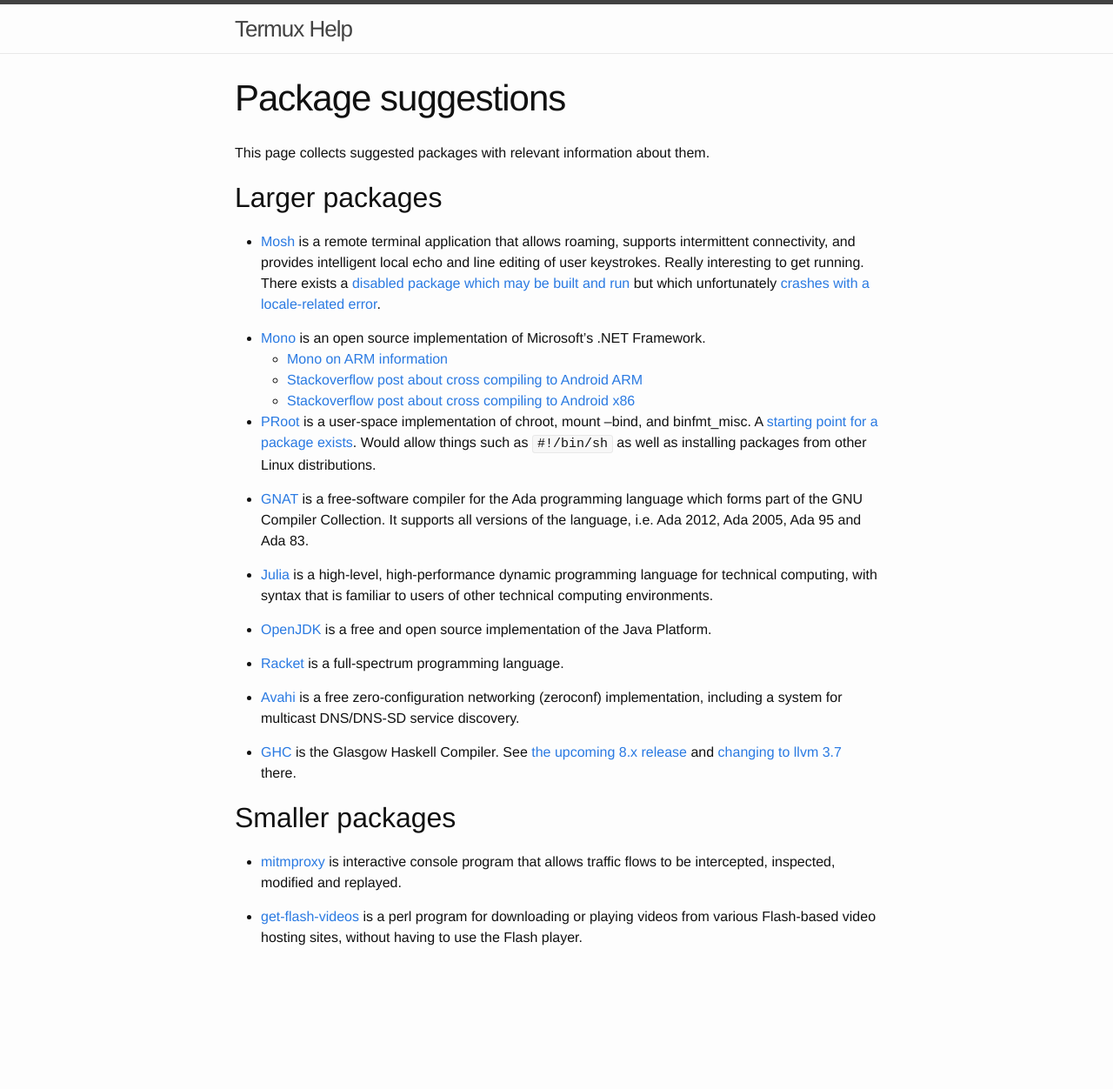
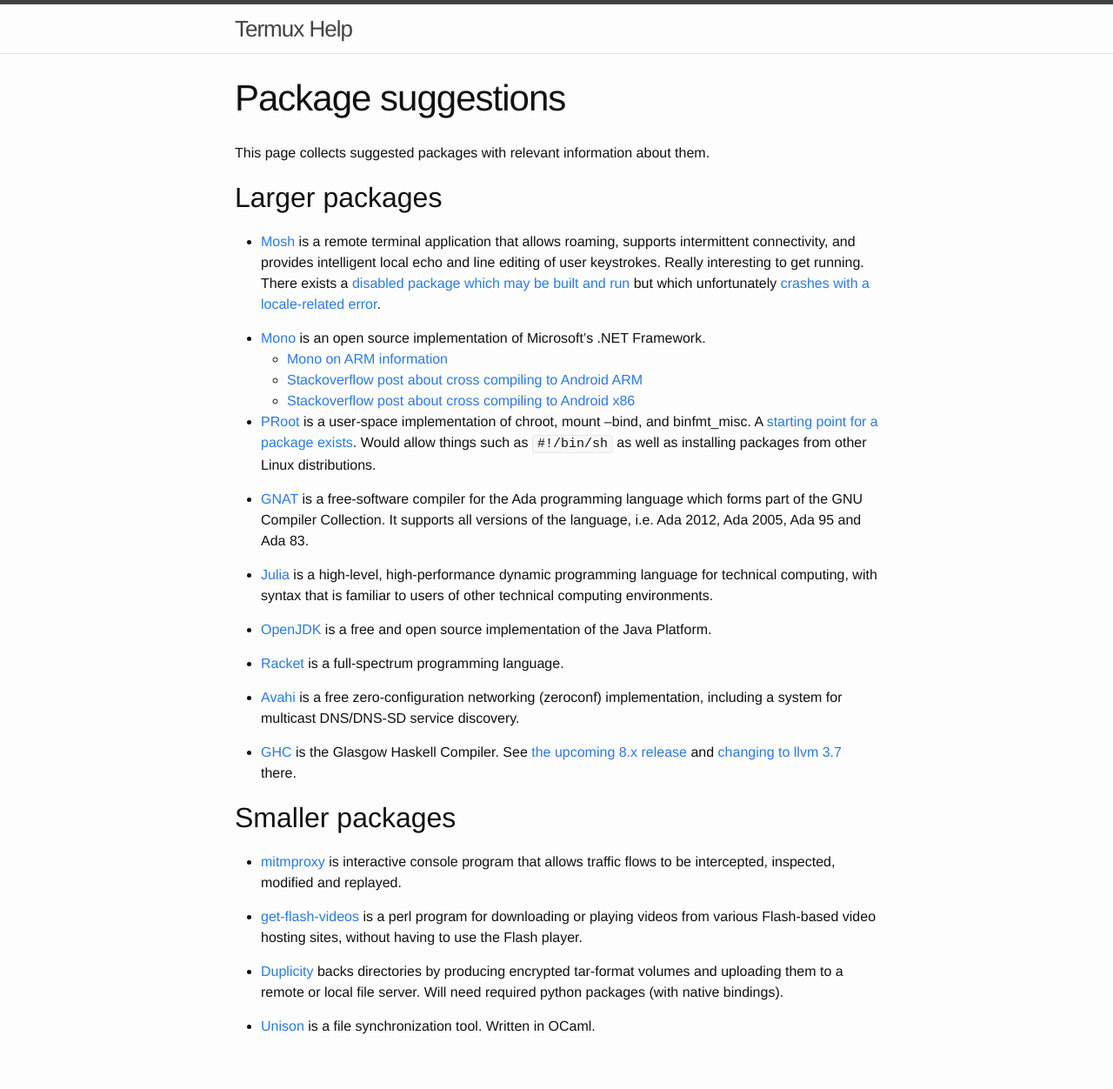
Before and after one commit to termux/termux.github.io, a Jekyll site: the page built from package-suggestions.md, in a window 1280 px wide. Shown: the whole page at 87% size. Built offline with Jekyll 4.4.1, drawn with Linux system fonts in a browser that asks for light colours; before the commit the page ends 1150 px from its top, so only the background shows below that.

Commit message:
Add Unison and Duplicity as package suggestions
Closes https://github.com/termux/termux-packages/issues/129

```diff
--- a/package-suggestions.md
+++ b/package-suggestions.md
@@ -36,3 +36,7 @@
 - [mitmproxy](https://mitmproxy.org/) is interactive console program that allows traffic flows to be intercepted, inspected, modified and replayed.
 
 - [get-flash-videos](https://github.com/monsieurvideo/get-flash-videos) is a perl program for downloading or playing videos from various Flash-based video hosting sites, without having to use the Flash player.
+
+- [Duplicity](http://duplicity.nongnu.org/) backs directories by producing encrypted tar-format volumes and uploading them to a remote or local file server. Will need required python packages (with native bindings).
+
+- [Unison](https://www.cis.upenn.edu/~bcpierce/unison/) is a file synchronization tool. Written in OCaml.
```
